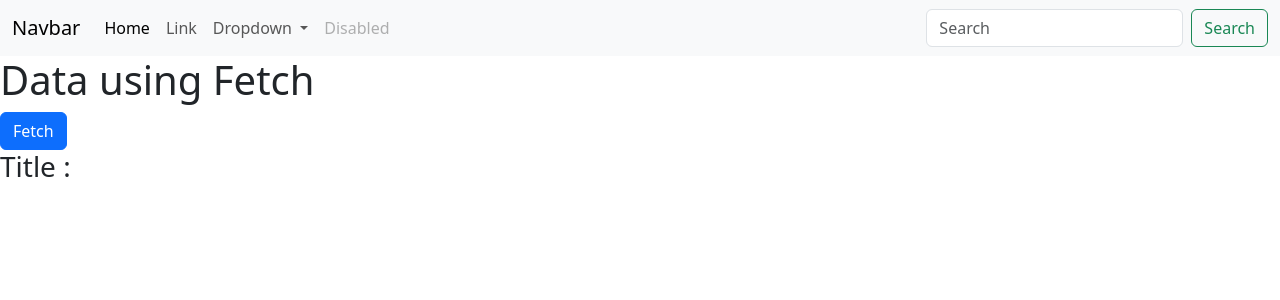
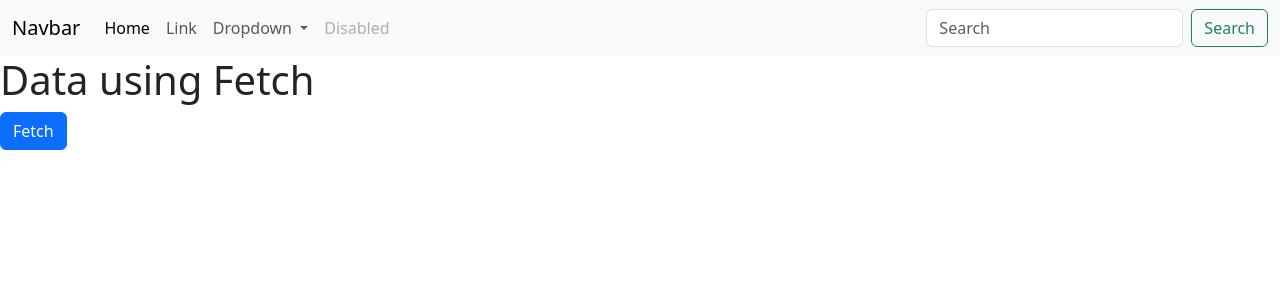
Before and after one commit to raniganj/myvueproject3, a Vue app: page / in a window 1280 px wide. Shown: the top 300 px of the page. Built offline with nearby package versions, Linux system fonts and the light colour scheme.

Commit message:
fetch methode

```diff
--- a/src/components/MyAxiosApi.vue
+++ b/src/components/MyAxiosApi.vue
@@ -1,15 +1,19 @@
 <script setup>
 import { ref } from 'vue'
 
-let post = ref({})
+let post = ref()
+
 let fetchPost = async () => {
   let url = 'https://jsonplaceholder.typicode.com/posts/1'
   let response = await fetch(url)
   post.value = await response.json()
 }
 </script>
+
 <template>
   <h1>Data using Fetch</h1>
+
   <button class="btn btn-primary" @click="fetchPost()">Fetch</button>
-  <h3>Title : {{ post?.title }}</h3>
+
+  <h3 v-if="post">Title : {{ post?.title }}</h3>
 </template>
```
